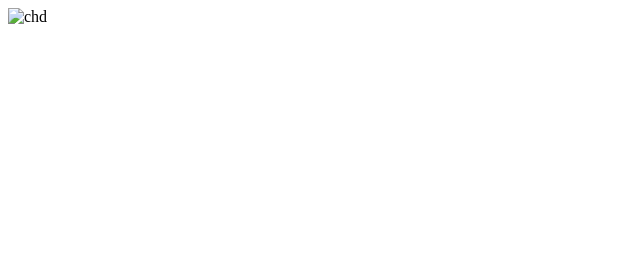
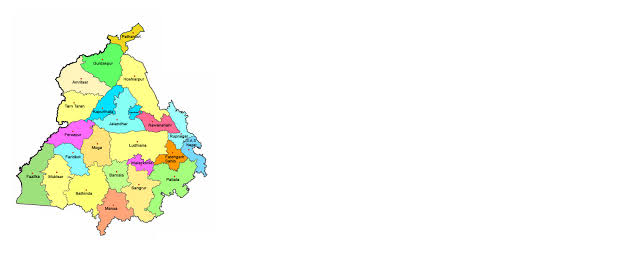
Before and after one commit to Rhythm-gaur-28/assignment, a plain HTML site: page punmap.html in a window 1280 px wide. Shown: the whole page, without its empty margins (0-640 px from the left). Drawn offline with Linux system fonts and the light colour scheme.

Commit message:
Update punmap.html

```diff
--- a/punmap.html
+++ b/punmap.html
@@ -6,6 +6,6 @@
     <title>Map</title>
 </head>
 <body>
-    <img src="punjabmap.jpeg" alt="chd">
+    <img src="punjabmap.jpeg.jpg" alt="chd">
 </body>
 </html>
```
